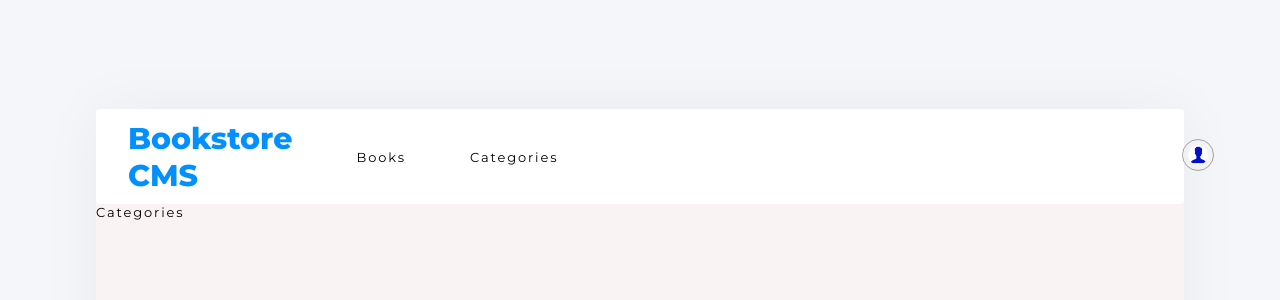
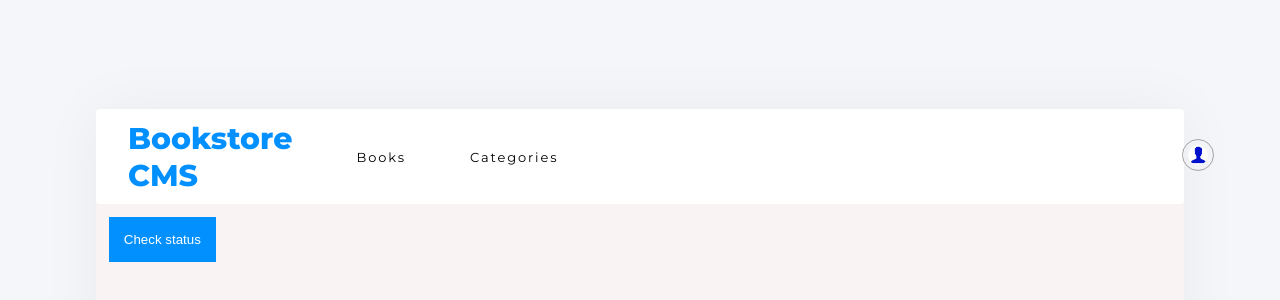
Before and after one commit to mohisa302/BookStore-React-ver, a React (Create React App) app: page /Categories in a window 1280 px wide. Shown: the part 40-340 px from the top of the page. Built offline with nearby package versions, Linux system fonts and the light colour scheme.

Commit message:
Add check status button

```diff
--- a/src/components/Categories.jsx
+++ b/src/components/Categories.jsx
@@ -1,4 +1,4 @@
-import styles from '../styles/Books.module.css';
+import styles from '../styles/Categories.module.css';
 
-const Categories = () => <div className={styles.BOOKS}>Categories</div>;
+const Categories = () => <button type="button" className={styles.checkBtn}>Check status</button>;
 export default Categories;
--- /dev/null
+++ b/src/styles/Categories.module.css
@@ -0,0 +1,6 @@
+.checkBtn {
+  background-color: #0290ff;
+  padding: 15px;
+  color: white;
+  margin: 1vw;
+}
```
